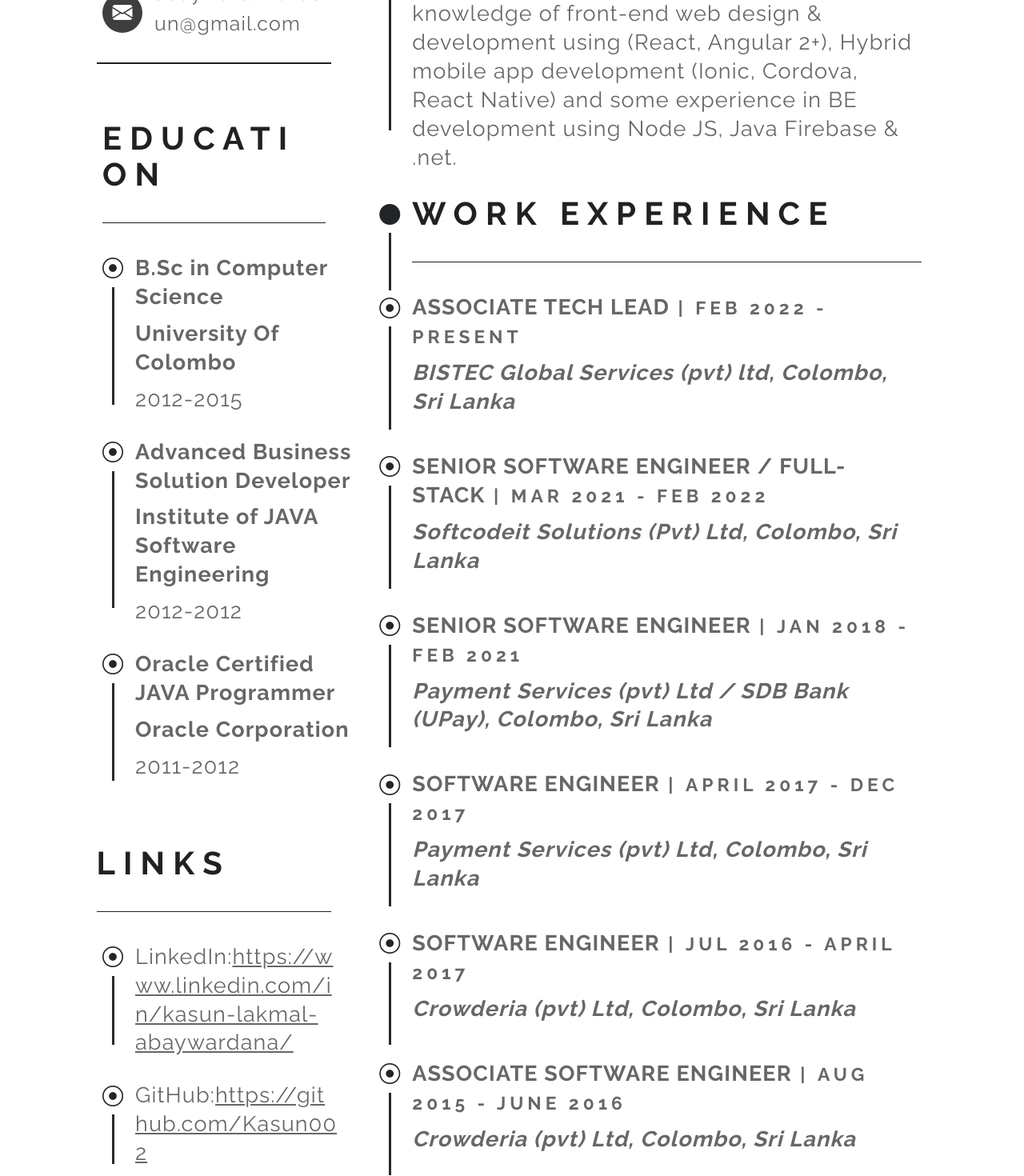
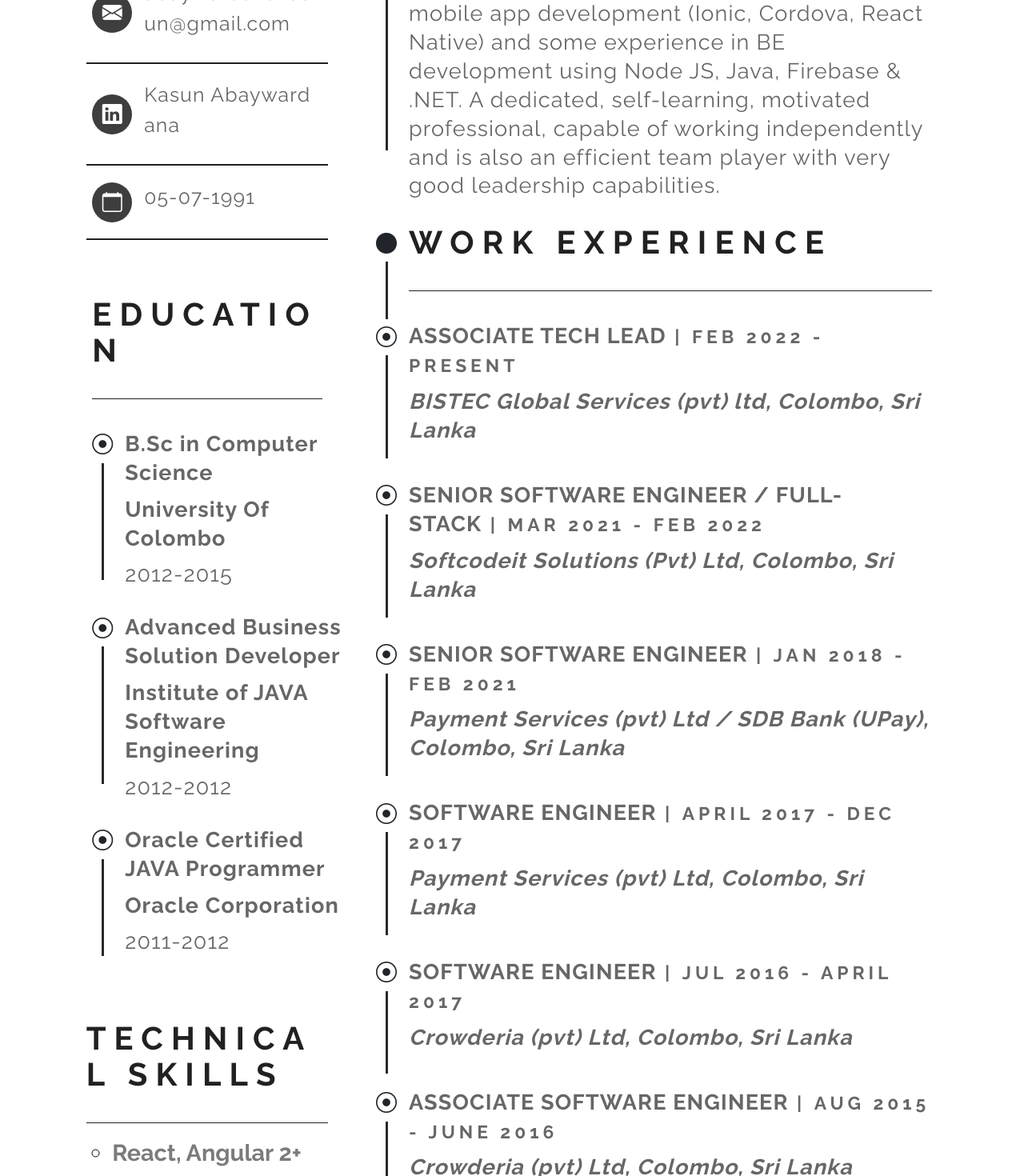
Before and after one commit to Kasun002/cv, a React (Create React App) app: page /react in a window 1280 px wide. Shown: the part 1200-2670 px from the top of the page at 80% size. Built offline with nearby package versions, Linux system fonts and the light colour scheme.

Commit message:
Side bar modified

```diff
--- a/src/CV-react.tsx
+++ b/src/CV-react.tsx
@@ -93,6 +93,42 @@
                   </a>
                 </div>
               </div>
+              <div className="row list-item me-5">
+                <div className="col-auto align-self-center">
+                  <div className="icon d-flex justify-content-center">
+                    <i
+                      className="bi bi-linkedin"
+                      role="img"
+                      aria-label={resumeConfig.linkedin.label}
+                    ></i>
+                  </div>
+                </div>
+                <div className="col">
+                  <a
+                    target="_blank"
+                    href={resumeConfig.linkedin.link}
+                    className="text-decoration-none"
+                  >
+                    <p>{resumeConfig.linkedin.name}</p>
+                  </a>
+                </div>
+              </div>
+              <div className="row list-item me-5">
+                <div className="col-auto align-self-center">
+                  <div className="icon d-flex justify-content-center">
+                    <i
+                      className="bi bi-calendar"
+                      role="img"
+                      aria-label="DOB"
+                    ></i>
+                  </div>
+                </div>
+                <div className="col">
+                  <a className="text-decoration-none">
+                    <p>{resumeConfig.dob}</p>
+                  </a>
+                </div>
+              </div>
               <div className="row mt-5 me-5">
                 <div className="col">
                   <p className="title">Education</p>
@@ -116,31 +152,10 @@
                   );
                 }
               )}
+
               <div className="row mt-5 me-5">
                 <div className="col p-0">
-                  <p className="title">Links</p>
-                </div>
-              </div>
-              {resumeConfig.links.map((link: any, linkIndex: number) => {
-                return (
-                  <div className="row record me-4" key={linkIndex}>
-                    <div className="col-auto bullet mb-5">
-                      <i className="bi bi-record-circle"></i>
-                    </div>
-                    <div className="col">
-                      <p>
-                        {link.label}:
-                        <a className="text-reset" target="_blank">
-                          {link.link}
-                        </a>
-                      </p>
-                    </div>
-                  </div>
-                );
-              })}
-              <div className="row mt-5 me-5">
-                <div className="col p-0">
-                  <p className="title">Tech Stack</p>
+                  <p className="title">Technical skills</p>
                 </div>
               </div>
               {resumeConfig.technicalSkills.map(
@@ -181,6 +196,32 @@
               <p
                 style={{ pageBreakBefore: "always", paddingTop: "11.8297rem" }}
               ></p>
+              <div className="row mt-5 me-5">
+                <div className="col p-0">
+                  <p className="title">Links</p>
+                </div>
+              </div>
+              {resumeConfig.links.map((link: any, linkIndex: number) => {
+                return (
+                  <div className="row record me-4" key={linkIndex}>
+                    <div className="col-auto bullet mb-5">
+                      <i className="bi bi-record-circle"></i>
+                    </div>
+                    <div className="col">
+                      <p>
+                        {link.label}:&nbsp;
+                        <a
+                          className="text-reset"
+                          target="_blank"
+                          href={link.link}
+                        >
+                          {link.name}
+                        </a>
+                      </p>
+                    </div>
+                  </div>
+                );
+              })}
               <div className="row mt-5 me-5">
                 <div className="col p-0">
                   <p className="title">Languages</p>
--- a/src/config/react/projects.tsx
+++ b/src/config/react/projects.tsx
@@ -5,8 +5,8 @@
     endDate: "Present",
     role: "Associate tech lead",
     achievements: [
-      "On-demand parcel courier app offers a convenient way to track your packages online",
-      "Application consist two main parts Client-Web and Back-office Web.Both parts developed using React with MUI and redux with type script and Back-End use Spring boot and MySQL. Playing ATL role for web-client development (React).",
+      "On-demand parcel courier app offers a convenient way to track customer packages online.",
+      "Application consist two main parts Client-Web and Backoffice Web.Both parts developed using React with MUI and redux with type script and Back-End use Spring boot and MySQL. Playing ATL role for web-client development (React).",
     ],
   },
   {
@@ -30,12 +30,12 @@
     ],
   },
   {
-    projectTitle: "Banking system for credit union in USA",
+    projectTitle: "Online Banking solution",
     startDate: "March 2021",
     endDate: "Jan 2022",
     role: "Senior Software Engineer(Full-Stack)",
     achievements: [
-      "Banking platform for credit union customers connected with core banking and third-party solution providers.",
+      "Online Banking solution for credit union (USA) customers to facilitate online banking and specific third-party services.",
       "Application consist of separate web and Mobile.Web and mobile based on customized JavaScript framework(Kony) and also back-end is mainly based Java framework(fabric).Mainly worked on Web and Mobile application slightly work on java back-end",
     ],
   },
@@ -45,12 +45,12 @@
     endDate: "Feb 2021",
     role: "Senior Software/Senior Software Engineer",
     achievements: [
-      "Mobile payment platform which enables users to utility payment, basic online banking facilities  and secure QR base payments.",
+      "Mobile payment platform which enables users to utility payment, basic online banking facilities and secure QR base payments.",
       "Mobile application front-end based on Angular 4-9, backend based on Java(Spring Boot) & MySQL & Firebase. Play Software Engineer & Senior Software Engineer roles in this project for front-end development.",
     ],
   },
   {
-    projectTitle: "BPSystem",
+    projectTitle: "BP-System",
     startDate: "June 2019",
     endDate: "Jan 2020",
     role: "Software Engineer",
@@ -75,7 +75,7 @@
     endDate: "Jul 2018",
     role: "Software Engineer",
     achievements: [
-      "Mobile base POS system for QR payments.",
+      "Mobile based POS system for QR payments.",
       "Mobile application front-end based on React Native admin panel based on React and back-end based on Java (Spring Boot) & MySQL.Play Senior Software Engineer role in this project for front-end development (React Native).",
     ],
   },
--- a/src/config/react/react.tsx
+++ b/src/config/react/react.tsx
@@ -12,15 +12,23 @@
   country: "Sri Lanka",
   phone: "+94770320574",
   email: "abaywardanakasun@gmail.com",
+  dob: "05-07-1991",
+  linkedin: {
+    label: "LinkedIn",
+    link: "https://www.linkedin.com/in/kasun-lakmal-abaywardana/",
+    name: "Kasun Abaywardana",
+  },
   education: education,
   links: [
     {
-      label: "LinkedIn",
-      link: "https://www.linkedin.com/in/kasun-lakmal-abaywardana/",
+      label: "GitHub",
+      link: "https://github.com/Kasun002",
+      name: "github.com/Kasun002",
     },
     {
-      label: "GitHub",
-      link: "https://github.com/Kasun002",
+      label: "Twitter",
+      link: "https://twitter.com/KasunLakmal16",
+      name: "@KasunLakmal16",
     },
   ],
   technicalSkills: [
@@ -46,7 +54,7 @@
   ],
   interests: ["Play badminton", "Traveling", "Cooking"],
   professionalSummary: [
-    "Detail-oriented professional with exceptional interpersonal skills, team working abilities with 7 years of work experience in IT Industry. As well as motivated individual with in-depth knowledge of front-end web design & development using (React, Angular 2+), Hybrid mobile app development (Ionic, Cordova, React Native) and some experience in BE development using Node JS, Java Firebase & .net.",
+    "Detail-oriented professional having 7 years of work experience in IT Industry. Have in-depth knowledge in front-end web design & development using (React, Angular 2+), Hybrid mobile app development (Ionic, Cordova, React Native) and some experience in BE development using Node JS, Java, Firebase & .NET. A dedicated, self-learning, motivated professional, capable of working independently and is also an efficient team player with very good leadership capabilities.",
   ],
   employmentHistory: employments,
   projectHistory: projects,
--- a/src/styles.scss
+++ b/src/styles.scss
@@ -15,7 +15,7 @@
 }
 
 .container-fluid {
-  padding: 0 10% !important;
+  padding: 0 9% !important;
 }
 
 ul {
```
Also changed, not shown: 1 other file (tests, documents, lock files or other folders).
